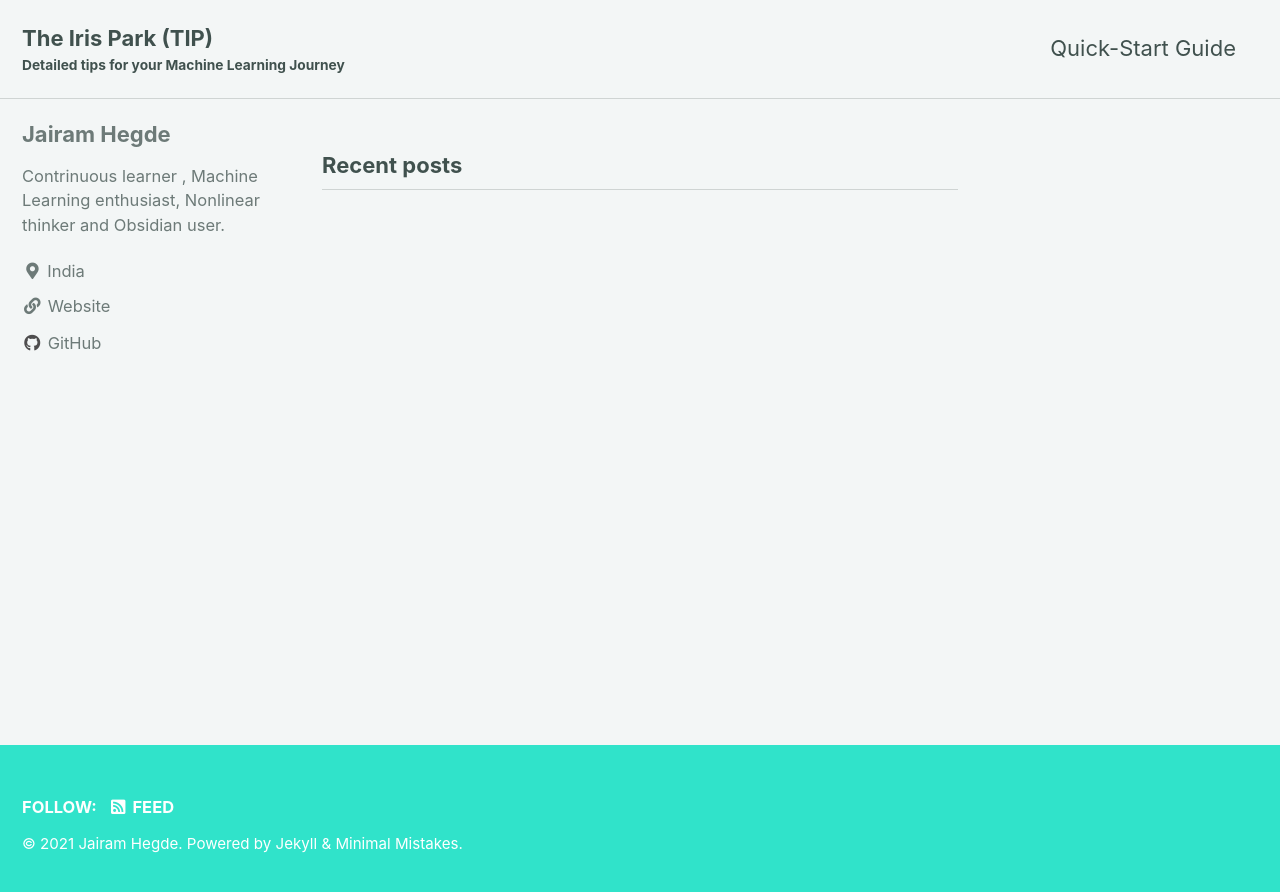
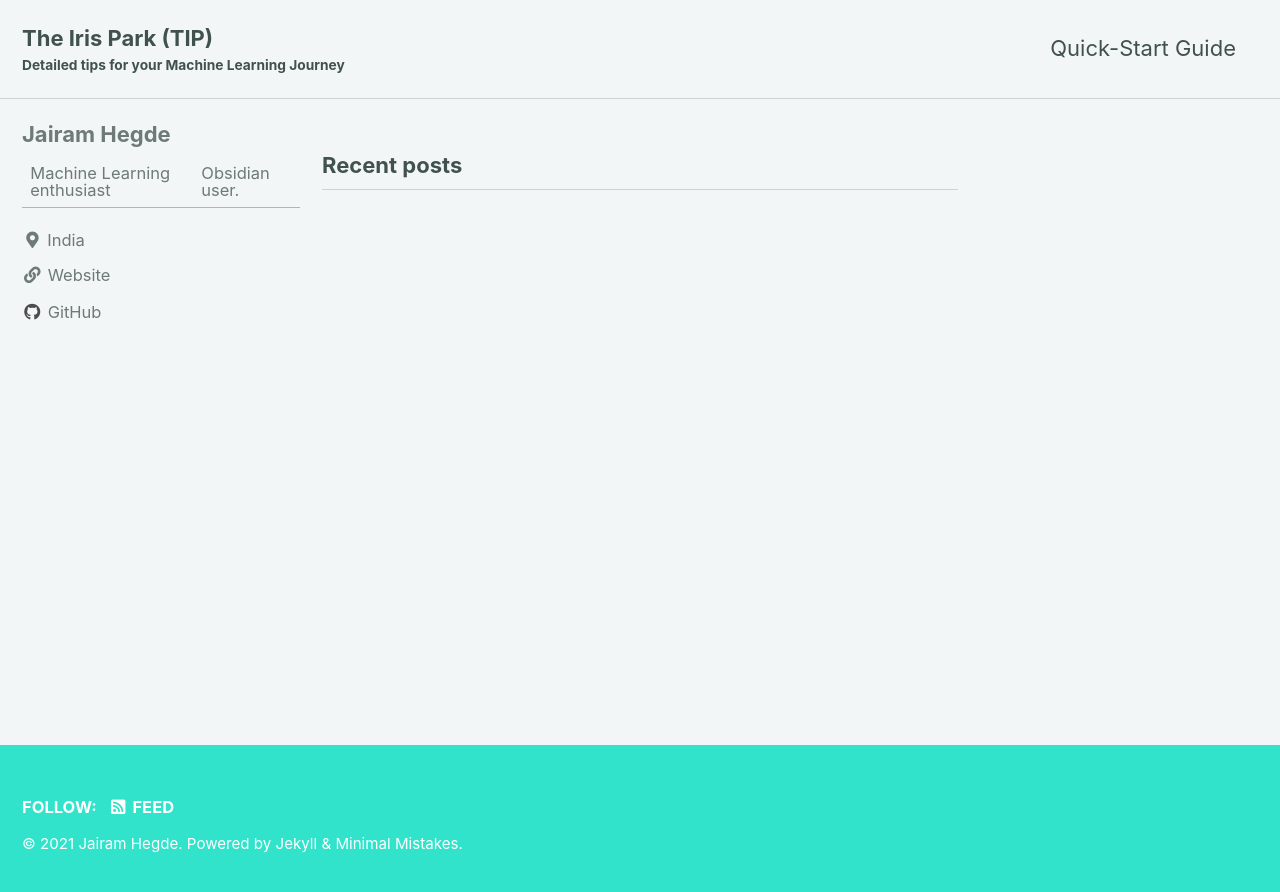
Before and after one commit to jairamshegde/website, a Jekyll site: the page built from index.html, in a window 1280 px wide. Shown: the top 892 px of the page. Built offline with Jekyll 4.4.1, drawn with Linux system fonts in a browser that asks for light colours; cached includes are drawn as plain includes; the list of posts is cut into pages by our own code.

Commit message:
user bio removed
long user bio removed and made it short.

```diff
--- a/_config.yml
+++ b/_config.yml
@@ -104,7 +104,7 @@ analytics:
 author:
   name             : "Jairam Hegde"
   avatar           : # path of avatar image, e.g. "/assets/images/bio-photo.jpg"
-  bio              : "Contrinuous learner , Machine Learning enthusiast, Nonlinear thinker and Obsidian user."
+  bio              : "Machine Learning enthusiast | Obsidian user."
   location         : "India"
   email            :
   links:
```
